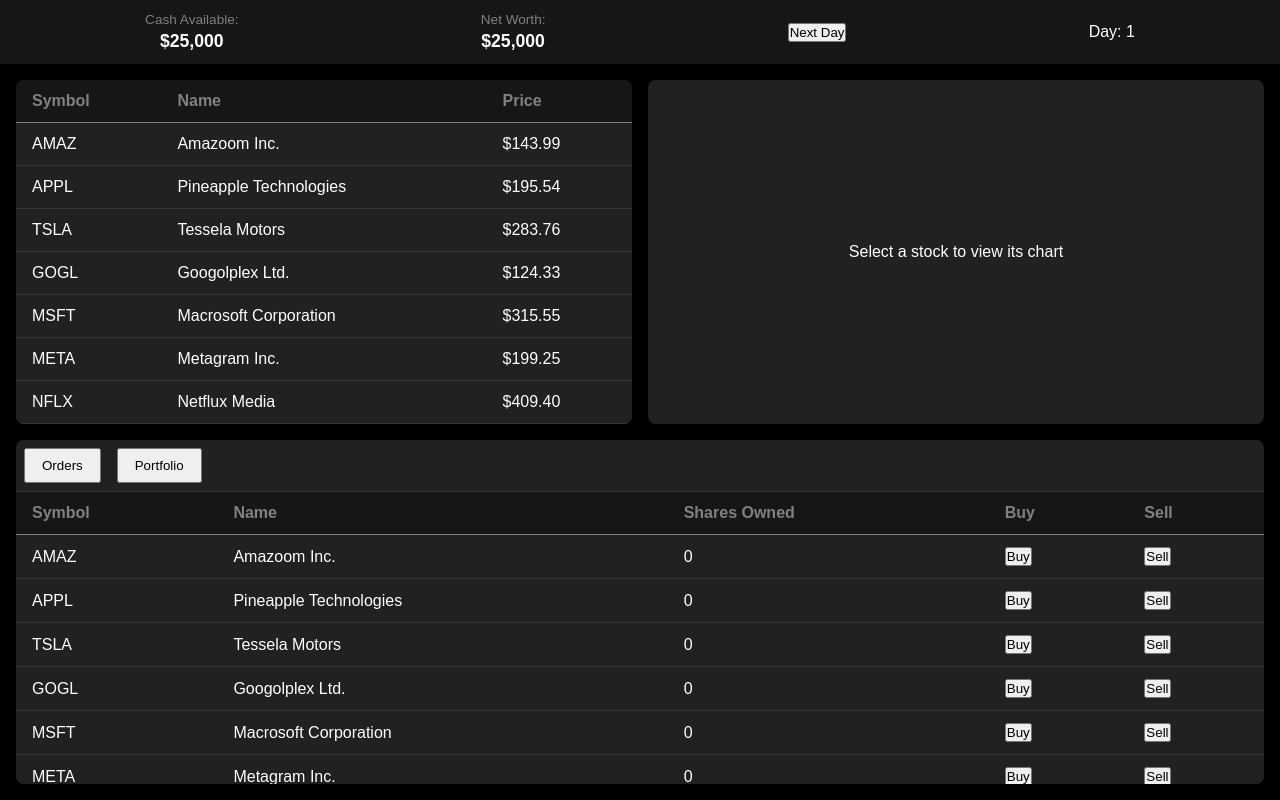
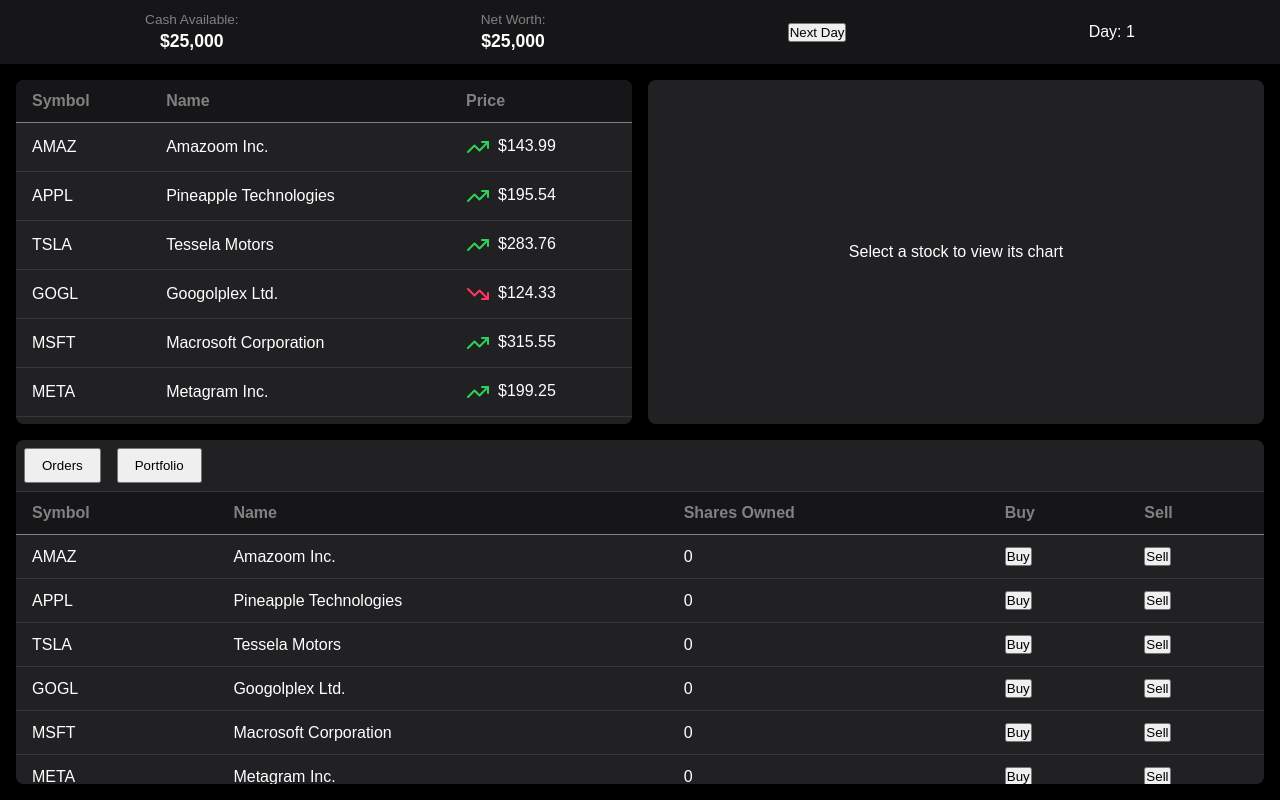
Before and after one commit to kevinsctfries/day-trader, a Next.js app: page /dashboard in a window 1280 px wide. Both pictures are taken after a click on the button "Next Day". Built offline with nearby package versions, Linux system fonts and the light colour scheme.

Commit message:
style(dashboard): add TrendingUp/TrendingDown componenets from lucide-react for stock prices

```diff
--- a/package.json
+++ b/package.json
@@ -9,6 +9,7 @@
     "lint": "next lint"
   },
   "dependencies": {
+    "lucide-react": "^0.525.0",
     "next": "15.3.5",
     "react": "^19.0.0",
     "react-dom": "^19.0.0",
--- a/src/app/components/StockTable/StockTable.module.scss
+++ b/src/app/components/StockTable/StockTable.module.scss
@@ -30,6 +30,18 @@
                 td {
                     padding: 0.75rem 1rem;
                     border-bottom: 1px solid rgba(255, 255, 255, 0.1);
+
+                    .up {
+                        color: #30d158;
+                        margin-right: 0.5rem;
+                        vertical-align: middle;
+                    }
+
+                    .down {
+                        color: #ff375f;
+                        margin-right: 0.5rem;
+                        vertical-align: middle;
+                    }
                 }
             }
 
--- a/src/app/components/StockTable/StockTable.tsx
+++ b/src/app/components/StockTable/StockTable.tsx
@@ -3,6 +3,8 @@
 import styles from "./StockTable.module.scss";
 import { BaseStock, Stock } from "@/app/types";
 import { stockPrice } from "@/app/utils/stocks";
+import { getStockPrice } from "@/app/utils/priceGenerator";
+import { TrendingUp, TrendingDown } from "lucide-react";
 
 interface Props {
   day: number;
@@ -24,13 +26,32 @@ export default function StockTable({ day, baseStocks, onSelectStock }: Props) {
           </tr>
         </thead>
         <tbody>
-          {calculatedStocks.map(stock => (
-            <tr key={stock.symbol} onClick={() => onSelectStock(stock)}>
-              <td>{stock.symbol}</td>
-              <td>{stock.name}</td>
-              <td>${stock.price.toFixed(2)}</td>
-            </tr>
-          ))}
+          {calculatedStocks.map(stock => {
+            const todayPrice = stock.price;
+            const yesterdayPrice =
+              day > 0
+                ? getStockPrice(
+                    stock.symbol,
+                    day - 1,
+                    stock.basePrice,
+                    stock.beta
+                  )
+                : todayPrice;
+            const wentUp = todayPrice > yesterdayPrice;
+            const wentDown = todayPrice < yesterdayPrice;
+
+            return (
+              <tr key={stock.symbol} onClick={() => onSelectStock(stock)}>
+                <td>{stock.symbol}</td>
+                <td>{stock.name}</td>
+                <td>
+                  {wentUp && <TrendingUp className={styles.up} />}
+                  {wentDown && <TrendingDown className={styles.down} />}$
+                  {todayPrice.toFixed(2)}
+                </td>
+              </tr>
+            );
+          })}
         </tbody>
       </table>
     </div>
```
Also changed, not shown: 1 other file (tests, documents, lock files or other folders).
